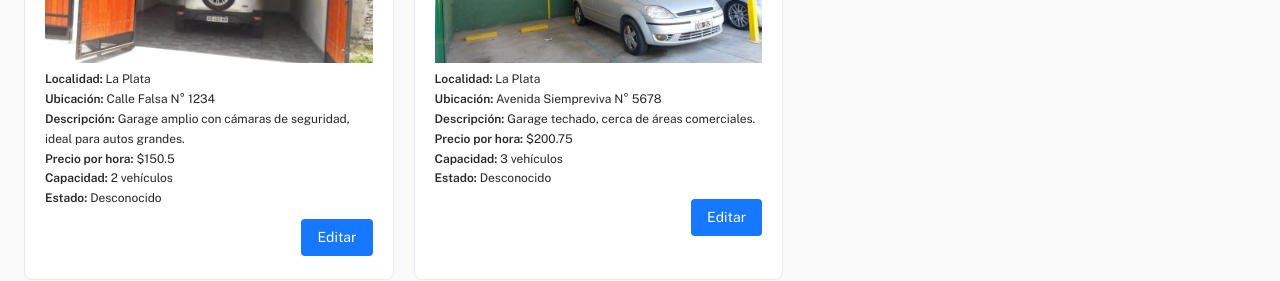
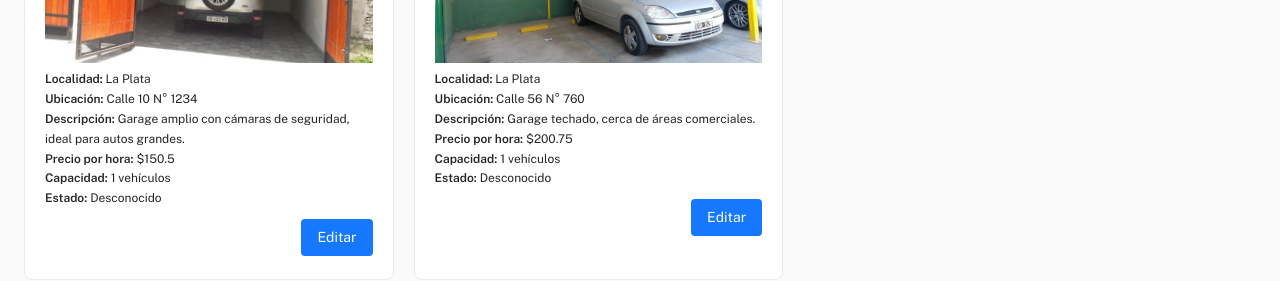
Before and after one commit to Nachoff13/Proyecto-Estacionamiento, a React (Vite) app in the folder frontend/: page /free/home-propietario in a window 1280 px wide. Shown: the part 398-679 px from the top of the page. Built offline with nearby package versions, Linux system fonts and the light colour scheme.

Commit message:
feat: actualicé la data

```diff
--- a/frontend/src/data/data-garajeestado.js
+++ b/frontend/src/data/data-garajeestado.js
@@ -1,15 +1,15 @@
 const fakeGarajeEstado = [
     {
         id: 1,
-        estado: 'Disponible'
+        nombre: 'Disponible'
     },
     {
         id: 2,
-        estado: 'Reservado'
+        nombre: 'Reservado'
     },
     {
         id: 3,
-        estado: 'No Disponible'
+        nombre: 'No Disponible'
     }
 ];
 
--- a/frontend/src/data/data-garajes.js
+++ b/frontend/src/data/data-garajes.js
@@ -5,22 +5,21 @@ const fakeGarajes = [
       idLocalidad: 1,    // Asumiendo que 1 representa La Plata, puedes ajustar según necesites
       idGarajeEstado: 1,
       altura: '1234',
-      calle: 'Calle Falsa',
+      calle: 'Calle 10',
       descripcion: 'Garage amplio con cámaras de seguridad, ideal para autos grandes.',
       precioHora: 150.50,
-      capacidad: 2,
+      capacidad: 1,
     },
     {
       id: 2,
       idPropietario: 3, // Segundo garage del propietario con id 3
       idLocalidad: 1,    // Asumiendo que 1 representa La Plata
       idGarajeEstado: 2,
-      altura: '5678',
-      calle: 'Avenida Siempreviva',
+      altura: '760',
+      calle: 'Calle 56',
       descripcion: 'Garage techado, cerca de áreas comerciales.',
       precioHora: 200.75,
-      capacidad: 3,
-      Estado: 'Ocupado'
+      capacidad: 1,
     }
   ];
 
```
